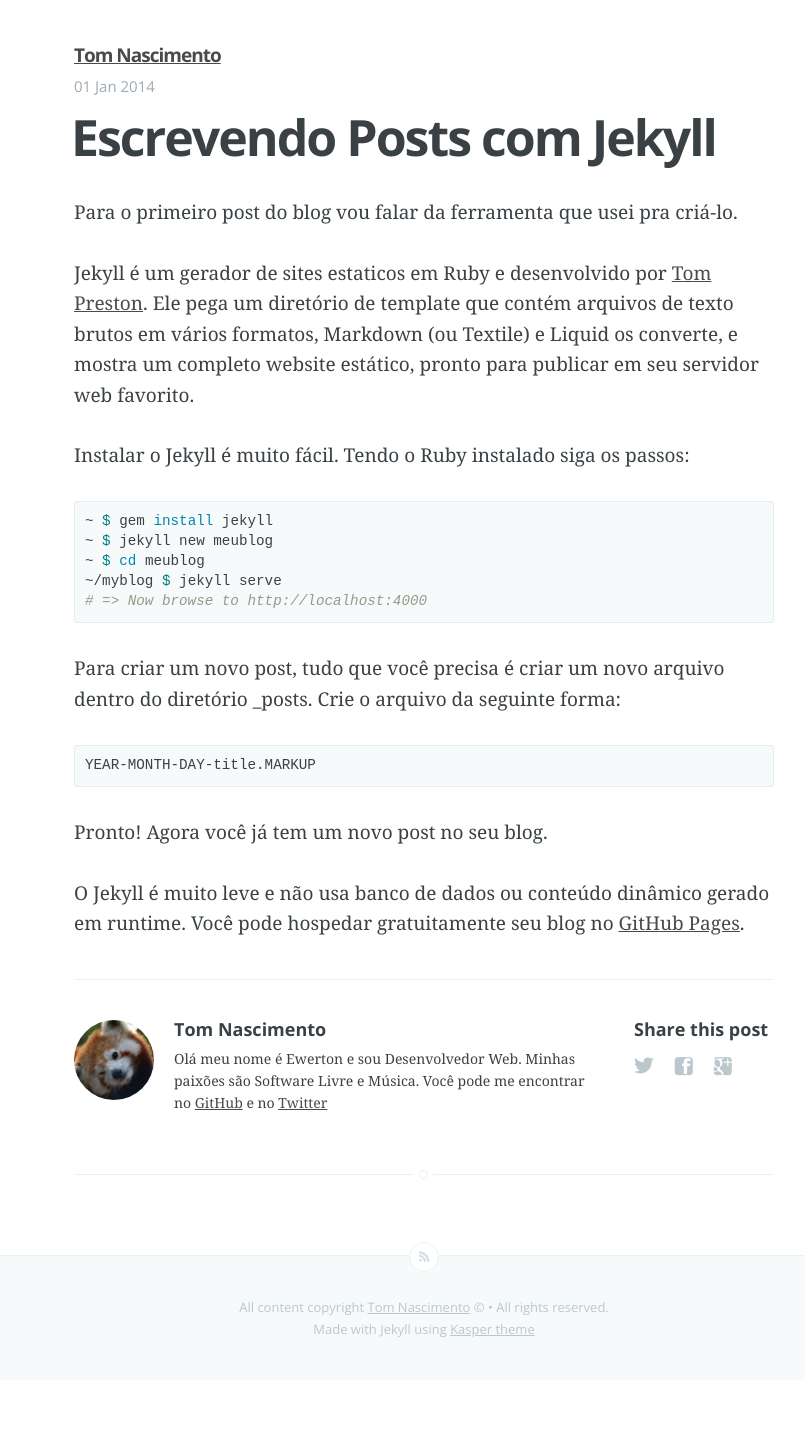
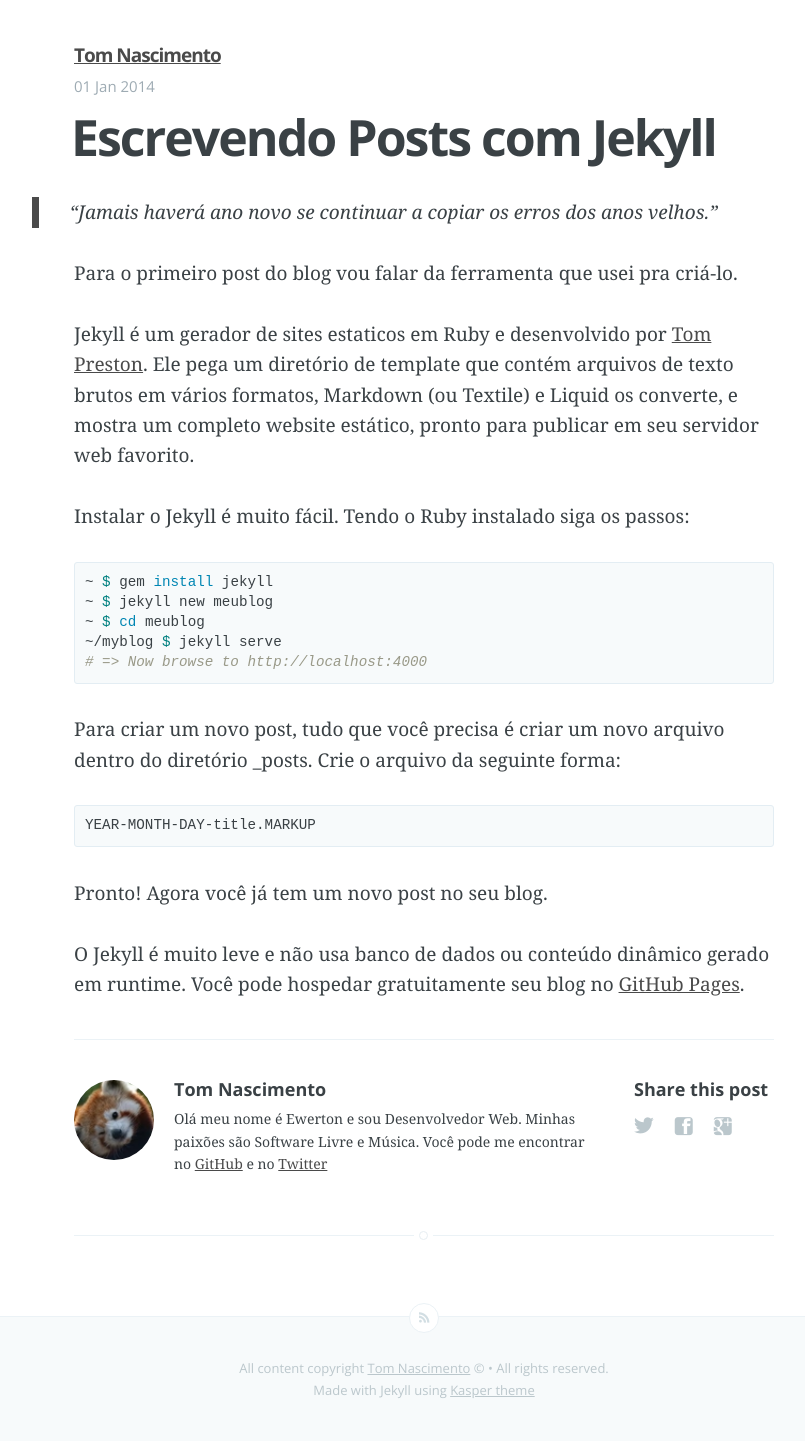
Before and after one commit to mjmendo/mjmendo.github.io, a Jekyll site: the page built from _posts/2014-01-01-helloword.md, in a window 1280 px wide. Shown: the whole page, without its empty margins (216-1021 px from the left). Built offline with Jekyll 4.4.1, drawn with Linux system fonts in a browser that asks for light colours; Markdown is read by kramdown in place of the engine named in the settings; before the commit the page ends 1380 px from its top, so only the background shows below that.

Commit message:
correcoes

```diff
--- a/_posts/2014-01-01-helloword.md
+++ b/_posts/2014-01-01-helloword.md
@@ -4,6 +4,8 @@
 date:   2014-01-01 20:00:00
 categories: iniciante
 ---
+
+> "Jamais haverá ano novo se continuar a copiar os erros dos anos velhos."
 
 Para o primeiro post do blog vou falar da ferramenta que usei pra criá-lo.
 
```
